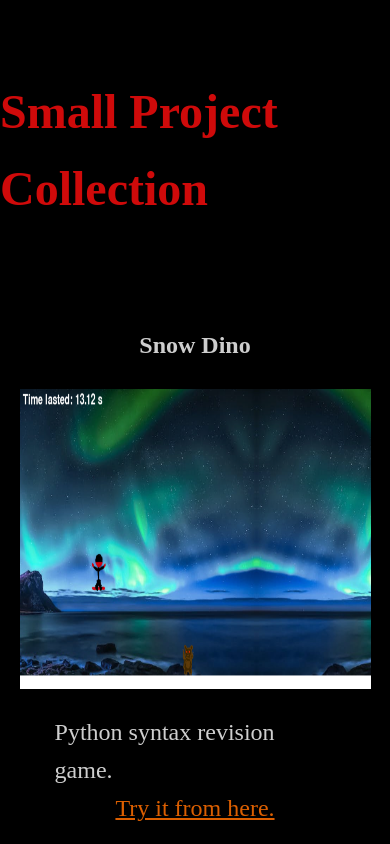
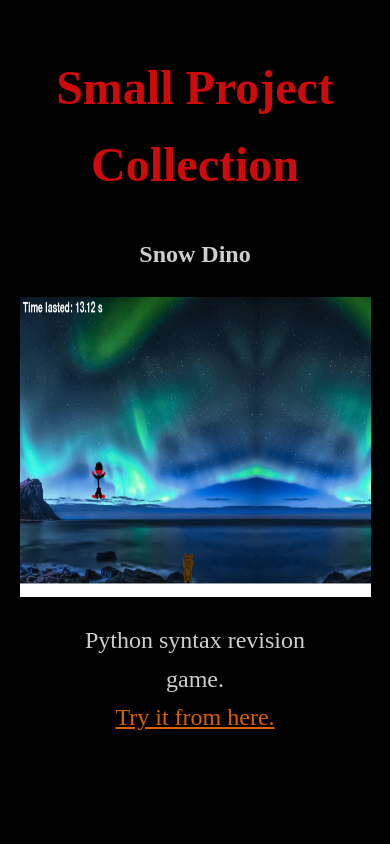
Before and after one commit to xmk0987/OldPersonalPortfolio, a React (Create React App) app in the folder frontend/: page /smallProjects in a window 390 px wide. Shown: the top 844 px of the page. Built offline with nearby package versions, Linux system fonts and the light colour scheme; a web font is replaced by a local one.

Commit message:
small projects phone view

```diff
--- a/frontend/src/projects/projectsGroup.js
+++ b/frontend/src/projects/projectsGroup.js
@@ -13,7 +13,7 @@ const ProjectGroup = () => {
 
     return (
         <div className="single-project-container">
-            <h1 className="single-project-header small-project-main-header">Small Project Collection</h1>
+            <h1 className="small-project-main-header" >Small Project Collection</h1>
             <div className="small-project-container">
                 <div className="small-project">
                     <h3 className="single-project-title">Snow Dino</h3>
--- a/frontend/src/stylesheets/smallprojects.css
+++ b/frontend/src/stylesheets/smallprojects.css
@@ -5,21 +5,24 @@
     flex-wrap: wrap;
     gap: 2rem;
     justify-content: center;
-    margin-bottom: 5rem;
+    align-items: center;
 }
 
 .small-project-main-header{
     margin-bottom: 3rem;
+    text-align: center;
+    font-size: 3rem;
+    color: var(--secondary-color);
 }
 
 .small-project{
     display: flex;
     flex-direction: column;
-    justify-content: center;
+    justify-content: flex-start;
     align-items: center;
-    max-width: 500px;
+    width: 500px;
     height: 555px;
-    overflow: scroll;
+    text-align: center;
 }
 
 .small-project > *:not(:last-child) {
@@ -43,3 +46,10 @@
 .single-project-title{
     margin-top: 0.3rem;
 }
+
+@media only screen and (max-width: 860px){
+    .small-project-main-header{
+        font-size: 2rem !important;
+        margin-bottom: 1rem;
+    }
+}
```
